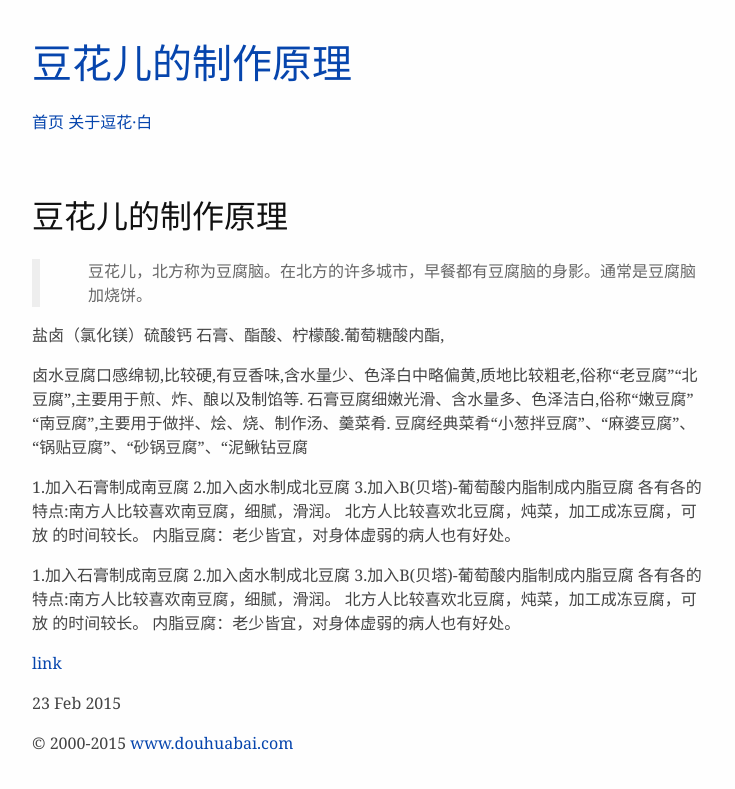
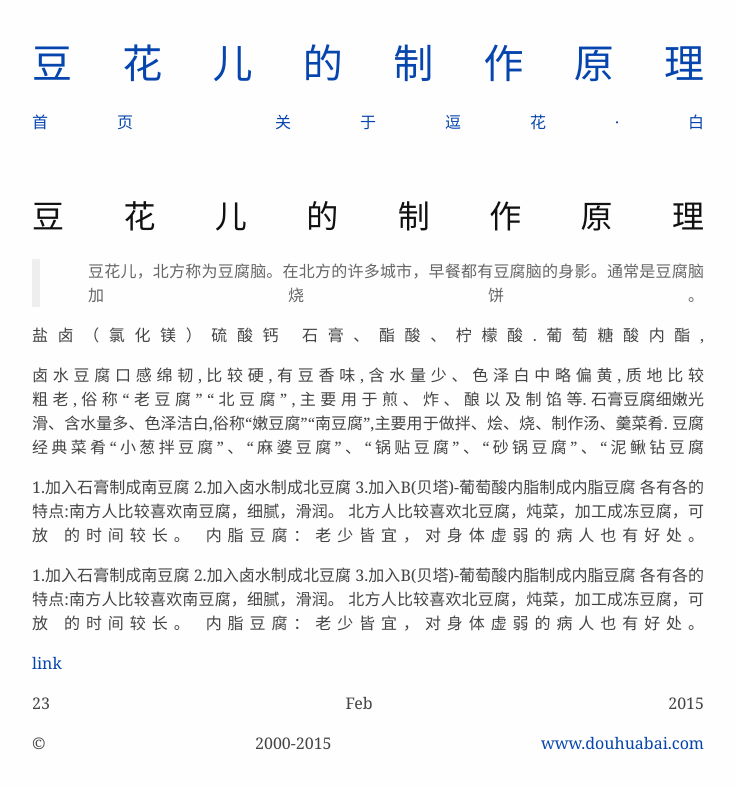
Before and after one commit to douhuabai/douhuabai.github.io, a Jekyll site: the page built from _posts/2015-02-23-豆花儿的制作原理.md, in a window 1280 px wide. Shown: the top 789 px of the page, without its empty margins (272-1007 px from the left). Built offline with Jekyll 4.4.1, drawn with Linux system fonts in a browser that asks for light colours; Markdown is read by kramdown in place of the engine named in the settings.

Commit message:
。。。

```diff
--- a/_posts/2015-02-23-豆花儿的制作原理.md
+++ b/_posts/2015-02-23-豆花儿的制作原理.md
@@ -11,7 +11,7 @@ title: 豆花儿的制作原理
 盐卤（氯化镁）硫酸钙
 石膏、酯酸、柠檬酸.葡萄糖酸内酯,
 
-卤水豆腐口感绵韧,比较硬,有豆香味,含水量少、色泽白中略偏黄,质地比较粗老,俗称“老豆腐”“北豆腐”,主要用于煎、炸、酿以及制馅等.
+卤 水 豆 腐 口 感 绵 韧 , 比 较 硬 , 有 豆 香 味 , 含 水 量 少 、 色 泽 白 中 略 偏 黄 , 质 地 比 较 粗 老 , 俗 称 “ 老 豆 腐 ” “ 北 豆 腐 ” , 主 要 用 于 煎 、 炸 、 酿 以 及 制 馅 等.
 石膏豆腐细嫩光滑、含水量多、色泽洁白,俗称“嫩豆腐”“南豆腐”,主要用于做拌、烩、烧、制作汤、羹菜肴.
 豆腐经典菜肴“小葱拌豆腐”、“麻婆豆腐”、“锅贴豆腐”、“砂锅豆腐”、“泥鳅钻豆腐
 
--- a/css/style.css
+++ b/css/style.css
@@ -9,6 +9,11 @@ padding:1em;
 margin:auto;
 max-width:42em;
 background:#fefefe;
+    text-align:justify;
+      text-justify:distribute-all-lines;/*ie6-8*/
+      text-align-last:justify;/* ie9*/
+      -moz-text-align-last:justify;/*ff*/
+      -webkit-text-align-last:justify;/*chrome 20+*/
 }
 
 a{ color: #0645ad; text-decoration:none;}
```
